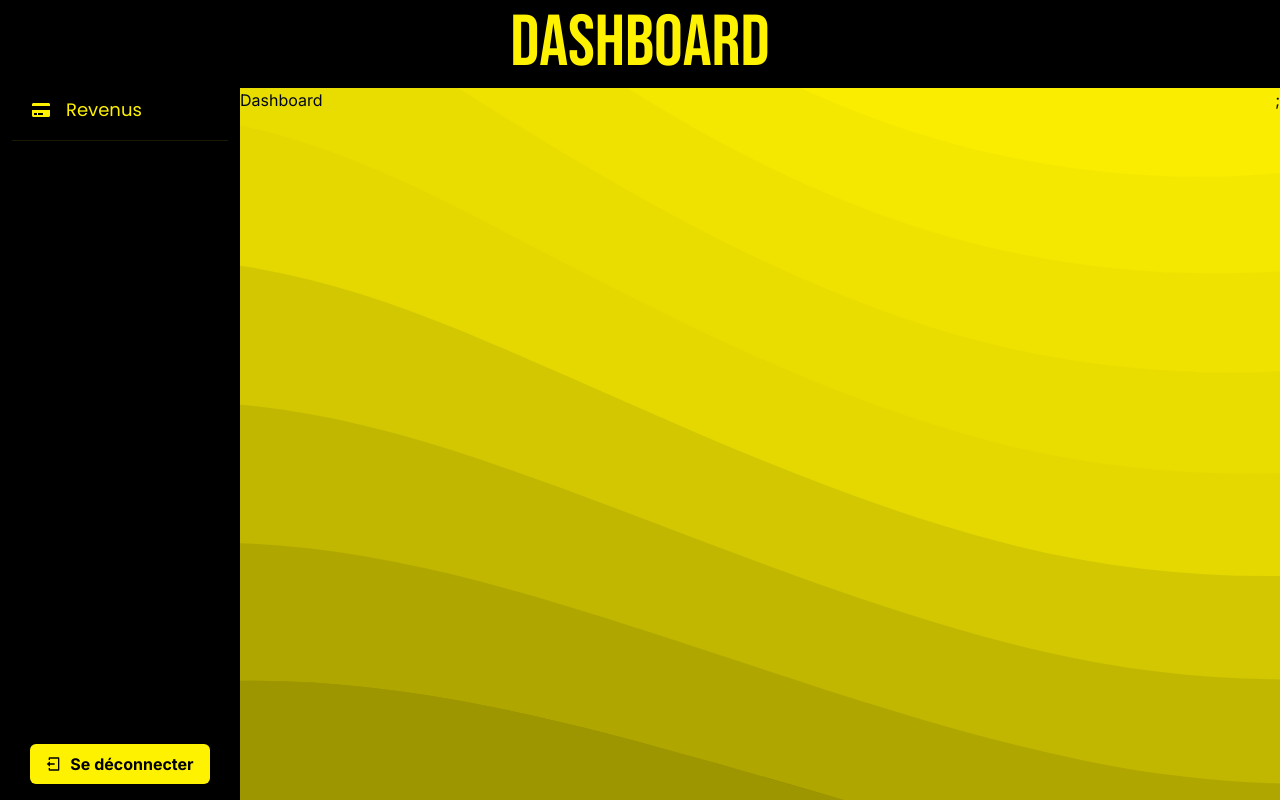
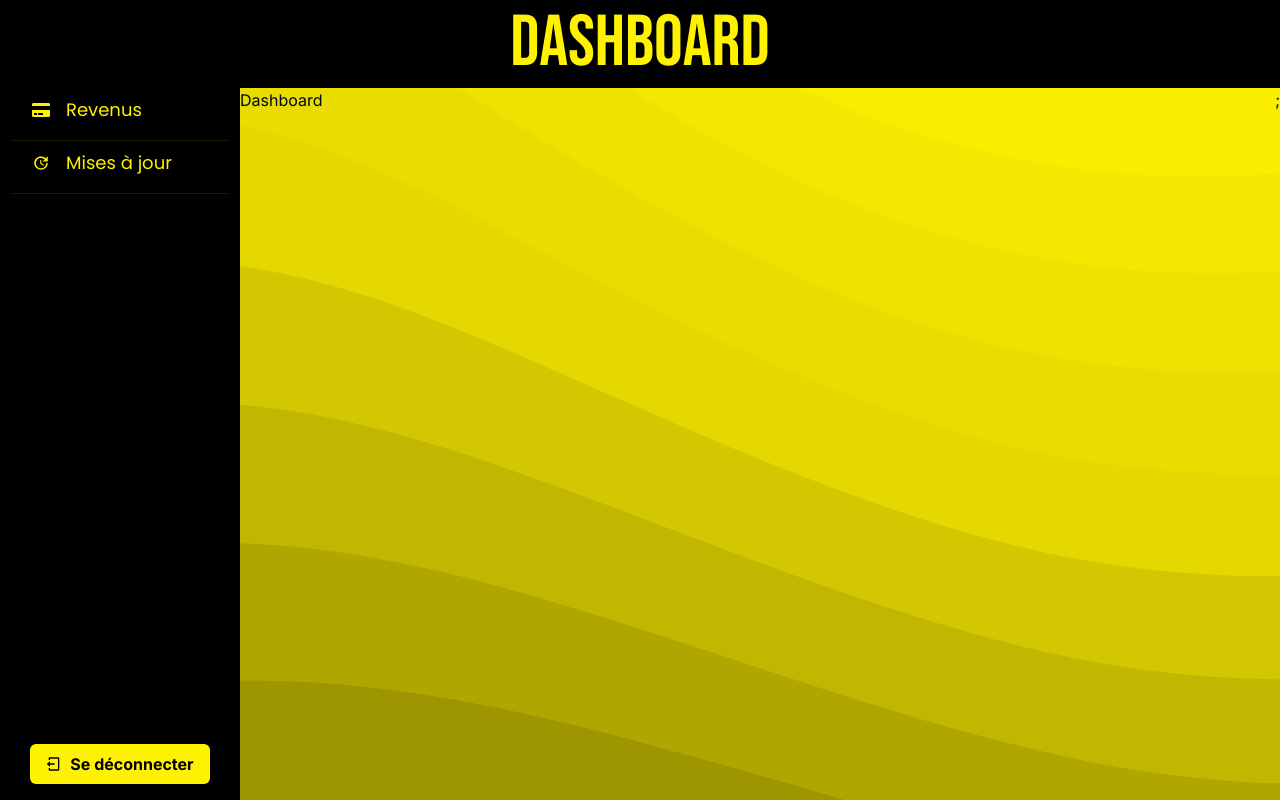
Before and after one commit to FrustrationMagazine/frustration, a Next.js app in the folder apps/dashboard/: page /dashboard in a window 1280 px wide. Built offline with nearby package versions, Linux system fonts and the light colour scheme.

Commit message:
feat(app): Add tab for updating dashboard

```diff
--- a/apps/dashboard/app/dashboard/_components/Sidenav.tsx
+++ b/apps/dashboard/app/dashboard/_components/Sidenav.tsx
@@ -1,6 +1,7 @@
 import React, { ReactNode } from 'react';
 import Link from 'next/link';
 import { FaCreditCard } from 'react-icons/fa';
+import { MdUpdate } from 'react-icons/md';
 import { poppins } from '@/fonts';
 import SignOut from './SignOut';
 
@@ -8,7 +9,12 @@ const SIDENAV_ELEMENTS = [
   {
     label: 'Revenus',
     icon: <FaCreditCard />,
-    href: '/revenus',
+    href: '/dashboard/income',
+  },
+  {
+    label: 'Mises à jour',
+    icon: <MdUpdate />,
+    href: '/dashboard/update',
   },
 ];
 
```
